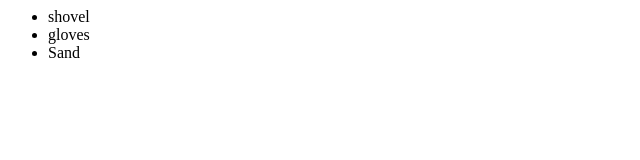
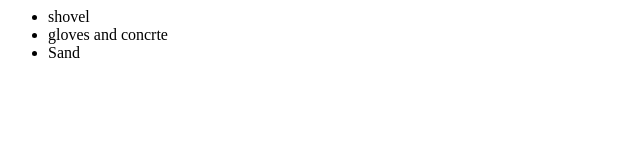
Before and after one commit to mundophil/GitTest, a plain HTML site: page index.html in a window 1280 px wide. Shown: the full height of the page, 0-640 px from the left. Drawn offline with Linux system fonts and the light colour scheme.

Commit message:
changed second li as well

```diff
--- a/index.html
+++ b/index.html
@@ -3,7 +3,7 @@
 		<div>
 			<ul>
 				<li>shovel</li>
-				<li>gloves</li>
+				<li>gloves and concrte</li>
 				<li>Sand</li>
 			</ul>
 		</div>
```
